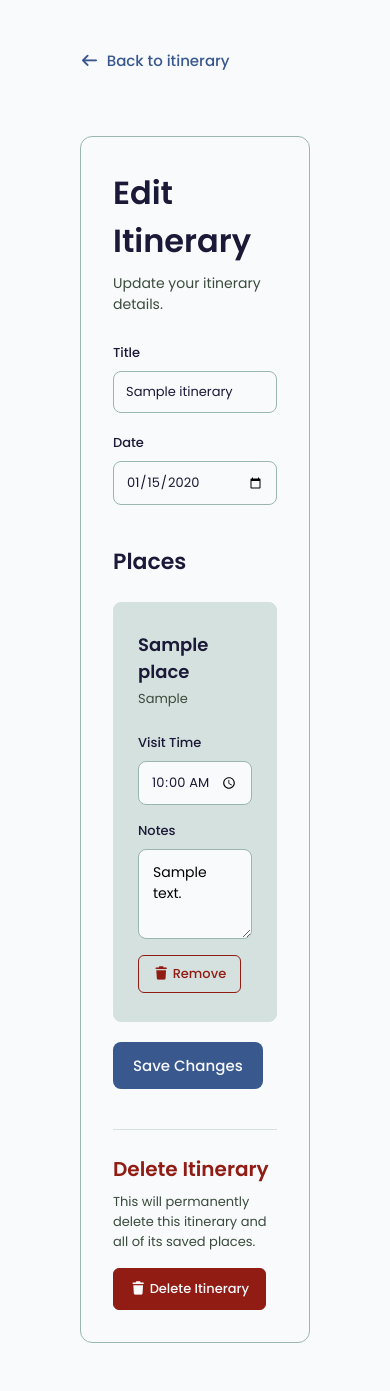
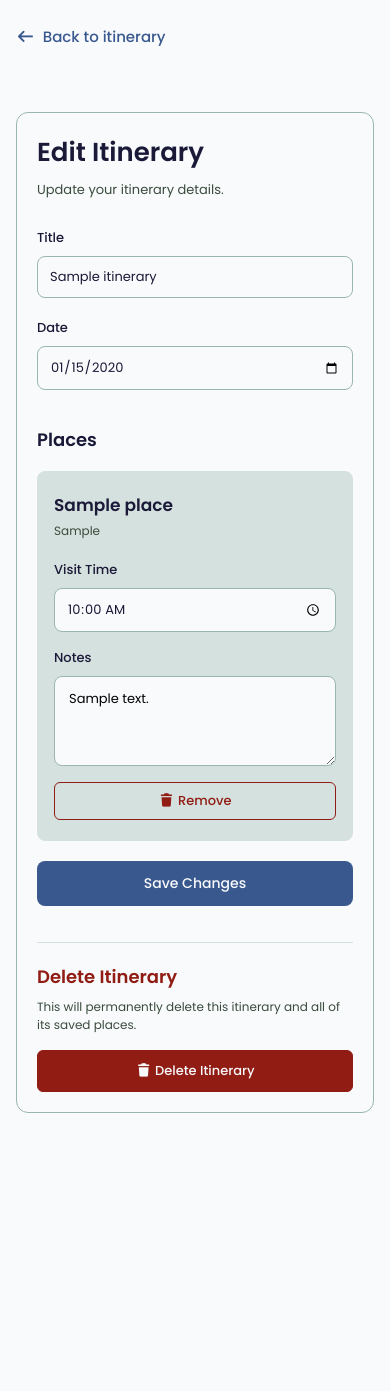
Before and after one commit to saiabbirame/582-32W-VA, a Flask app: page /itineraries/1/edit in a window 390 px wide. Shown: the part 88-1479 px from the top of the page. After the commit the page ends 1201 px from the top, so only its background shows below. Run offline with Flask 3, Linux system fonts and the light colour scheme; a user stored in the database is signed in; tables that the repository leaves empty hold one stand-in row (values such as "Sample post"); some libraries are stand-ins or nearby versions.

Commit message:
Add responsive styling to Edit Itinerary page

```diff
--- a/code/static/css/style.css
+++ b/code/static/css/style.css
@@ -1534,6 +1534,31 @@ body{
         height: 80px;
     }
 
+/* EDIT ITINERARY */
+    .edit-itinerary-page{
+        padding: 32px 24px;
+    }
+
+    .edit-itinerary-container{
+        padding: 28px;
+    }
+
+    .edit-itinerary-container h1{
+        font-size: 28px;
+    }
+
+    .edit-itinerary-description{
+        font-size: 13px;
+    }
+
+    .edit-itinerary-place{
+        padding: 24px 20px;
+    }
+
+    .edit-itinerary-place h2{
+        font-size: 20px;
+    }
+
 }
 
 @media (max-width: 576px){
@@ -1812,4 +1837,74 @@ body{
         font-size: 13px;
     }
 
-}
+/* EDIT ITINERARY */
+    .edit-itinerary-page{
+        padding: 24px 16px;
+    }
+
+    .edit-itinerary-container{
+        padding: 20px;
+    }
+
+    .edit-itinerary-container h1{
+        font-size: 26px;
+    }
+
+    .edit-itinerary-description{
+        font-size: 13px;
+    }
+
+    .edit-itinerary-places{
+        margin-top: 16px;
+    }
+
+    .edit-itinerary-places h2{
+        font-size: 18px;
+        margin-bottom: 18px;
+    }
+
+    .edit-itinerary-place{
+        padding: 20px 16px;
+        margin-bottom: 20px;
+    }
+
+    .edit-itinerary-place h3{
+        font-size: 17px;
+    }
+
+    .edit-itinerary-place p{
+        font-size: 12px;
+        margin-bottom: 20px;
+    }
+
+    .edit-itinerary-place textarea{
+        font-size: 13px;
+    }
+
+    .remove-place-button{
+        width: 100%;
+    }
+
+    .edit-itinerary-submit{
+        width: 100%;
+        font-size: 14px;
+    }
+
+    .delete-itinerary-section{
+        margin-top: 16px;
+        padding-top: 20px;
+    }
+
+    .delete-itinerary-section h2{
+        font-size: 18px;
+    }
+
+    .delete-itinerary-section p{
+        font-size: 12px;
+    }
+
+    .delete-itinerary-button{
+        width: 100%;
+    }
+
+}
```
